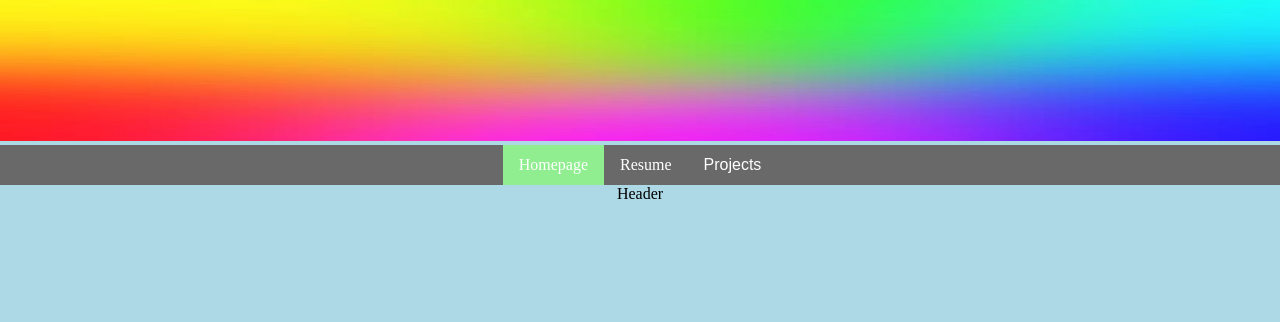
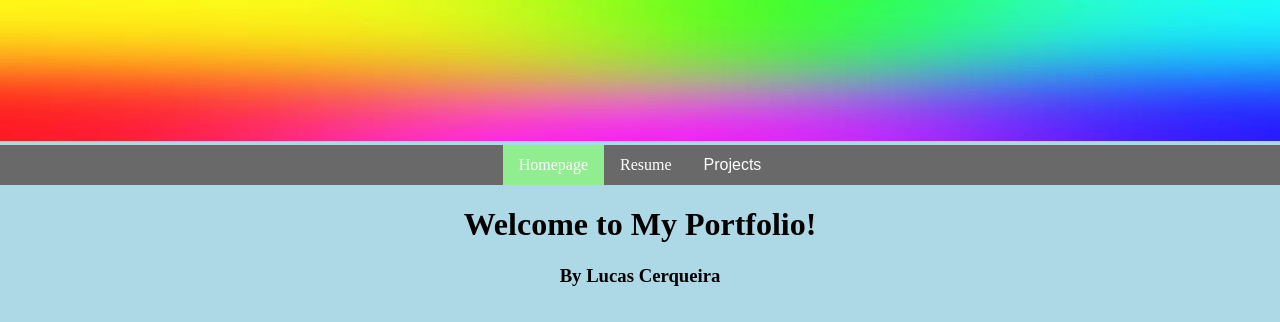
Before and after one commit to Vipershroom/Portfolio, a plain HTML site: page src/index.html in a window 1280 px wide. Shown: the top 322 px of the page. Drawn offline with Linux system fonts and the light colour scheme.

Commit message:
Added content to header and updated README

```diff
--- a/src/index.html
+++ b/src/index.html
@@ -28,7 +28,8 @@
         </nav>
         <div class="grid-container">
             <div class="grid-item item1">
-                Header
+                <h1>Welcome to My Portfolio!</h1>
+                <h3>By Lucas Cerqueira</h3>
             </div>
             <div class="grid-item item2">
                 Content 1
```
Also changed, not shown: 1 other file.
